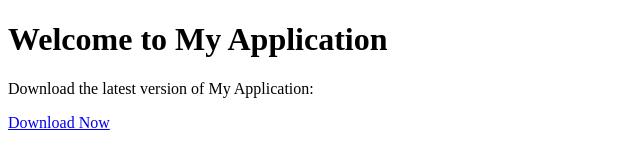
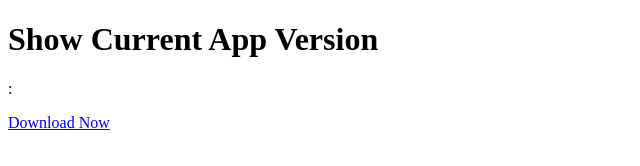
Before and after one commit to grld-ross/One-App, a plain HTML site: page index.html in a window 1280 px wide. Shown: the whole page, without its empty margins (0-640 px from the left). Drawn offline with Linux system fonts and the light colour scheme.

Commit message:
Update index.html

```diff
--- a/index.html
+++ b/index.html
@@ -4,8 +4,8 @@
     <title>One App</title>
   </head>
   <body>
-    <h1>Welcome to My Application</h1>
-    <p>Download the latest version of My Application:</p>
-    <a href="https://grld-ross.github.io/One-App/OneApp.exe">Download Now</a>
+    <h1>Show Current App Version</h1>
+    <p>:</p>
+    <a href="https://grld-ross.github.io/One-App/Update.txt">Download Now</a>
   </body>
 </html>
```
